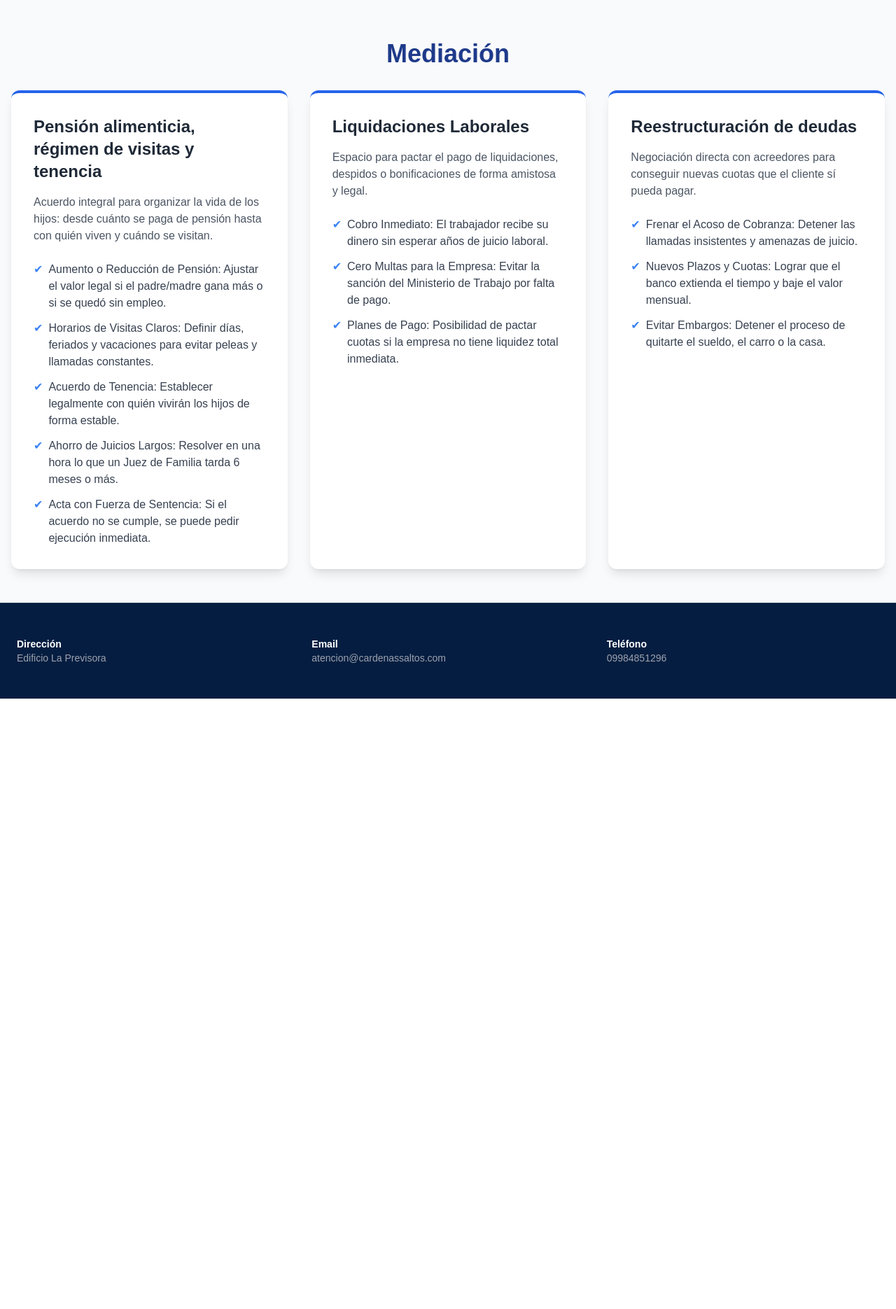
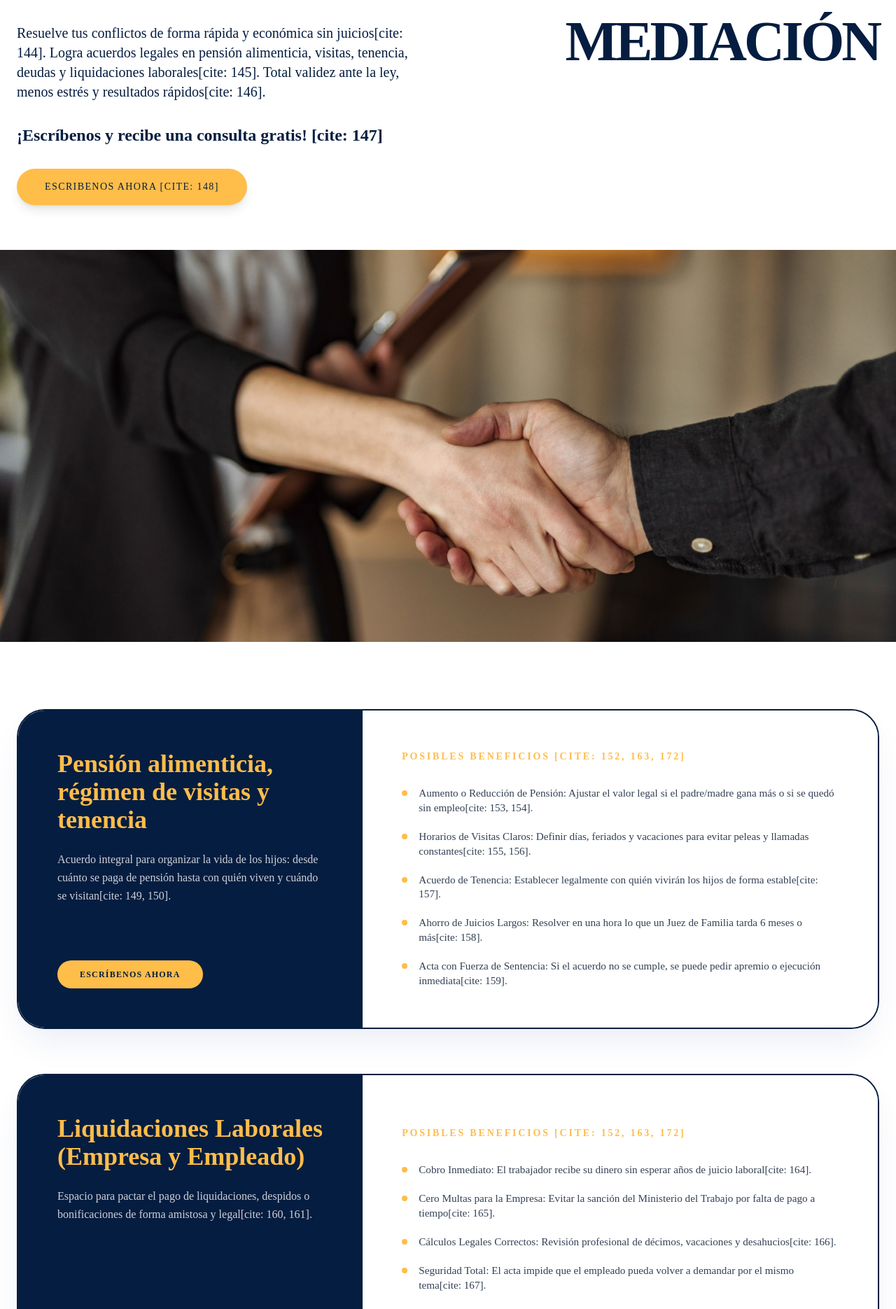
Before and after one commit to DevCardenasS/web-cardenas-saltos, a Next.js app: page /mediacion in a window 1280 px wide. Shown: the part 160-2030 px from the top of the page at 70% size. Before the commit the page ends 1158 px from the top, so only its background shows below. Built offline with nearby package versions, Linux system fonts and the light colour scheme.

Commit message:
Update mediacion.js

```diff
--- a/pages/mediacion.js
+++ b/pages/mediacion.js
@@ -1,60 +1,152 @@
 import React from 'react';
+import Head from 'next/head';
 
-const Mediacion = () => {
+export default function Mediacion() {
+  const phoneNumber = "5939984851296";
+
   const servicios = [
     {
       titulo: "Pensión alimenticia, régimen de visitas y tenencia",
-      descripcion: "Acuerdo integral para organizar la vida de los hijos: desde cuánto se paga de pensión hasta con quién viven y cuándo se visitan.",
+      descripcion: "Acuerdo integral para organizar la vida de los hijos: desde cuánto se paga de pensión hasta con quién viven y cuándo se visitan[cite: 149, 150].",
       beneficios: [
-        "Aumento o Reducción de Pensión: Ajustar el valor legal si el padre/madre gana más o si se quedó sin empleo.",
-        "Horarios de Visitas Claros: Definir días, feriados y vacaciones para evitar peleas y llamadas constantes.",
-        "Acuerdo de Tenencia: Establecer legalmente con quién vivirán los hijos de forma estable.",
-        "Ahorro de Juicios Largos: Resolver en una hora lo que un Juez de Familia tarda 6 meses o más.",
-        "Acta con Fuerza de Sentencia: Si el acuerdo no se cumple, se puede pedir ejecución inmediata."
+        "Aumento o Reducción de Pensión: Ajustar el valor legal si el padre/madre gana más o si se quedó sin empleo[cite: 153, 154].",
+        "Horarios de Visitas Claros: Definir días, feriados y vacaciones para evitar peleas y llamadas constantes[cite: 155, 156].",
+        "Acuerdo de Tenencia: Establecer legalmente con quién vivirán los hijos de forma estable[cite: 157].",
+        "Ahorro de Juicios Largos: Resolver en una hora lo que un Juez de Familia tarda 6 meses o más[cite: 158].",
+        "Acta con Fuerza de Sentencia: Si el acuerdo no se cumple, se puede pedir apremio o ejecución inmediata[cite: 159]."
       ]
     },
     {
-      titulo: "Liquidaciones Laborales",
-      descripcion: "Espacio para pactar el pago de liquidaciones, despidos o bonificaciones de forma amistosa y legal.",
+      titulo: "Liquidaciones Laborales (Empresa y Empleado)",
+      descripcion: "Espacio para pactar el pago de liquidaciones, despidos o bonificaciones de forma amistosa y legal[cite: 160, 161].",
       beneficios: [
-        "Cobro Inmediato: El trabajador recibe su dinero sin esperar años de juicio laboral.",
-        "Cero Multas para la Empresa: Evitar la sanción del Ministerio de Trabajo por falta de pago.",
-        "Planes de Pago: Posibilidad de pactar cuotas si la empresa no tiene liquidez total inmediata."
+        "Cobro Inmediato: El trabajador recibe su dinero sin esperar años de juicio laboral[cite: 164].",
+        "Cero Multas para la Empresa: Evitar la sanción del Ministerio del Trabajo por falta de pago a tiempo[cite: 165].",
+        "Cálculos Legales Correctos: Revisión profesional de décimos, vacaciones y desahucios[cite: 166].",
+        "Seguridad Total: El acta impide que el empleado pueda volver a demandar por el mismo tema[cite: 167].",
+        "Planes de Pago: Posibilidad de pactar cuotas si la empresa no tiene liquidez total inmediata[cite: 168]."
       ]
     },
     {
-      titulo: "Reestructuración de deudas",
-      descripcion: "Negociación directa con acreedores para conseguir nuevas cuotas que el cliente sí pueda pagar.",
+      titulo: "Reestructuración de deudas (Bancos y Cooperativas)",
+      descripcion: "Negociación directa con acreedores para conseguir nuevas cuotas que el cliente sí pueda pagar[cite: 169, 170].",
       beneficios: [
-        "Frenar el Acoso de Cobranza: Detener las llamadas insistentes y amenazas de juicio.",
-        "Nuevos Plazos y Cuotas: Lograr que el banco extienda el tiempo y baje el valor mensual.",
-        "Evitar Embargos: Detener el proceso de quitarte el sueldo, el carro o la casa."
+        "Frenar el Acoso de Cobranza: Detener las llamadas insistentes y las amenazas de juicio[cite: 173].",
+        "Nuevos Plazos y Cuotas: Lograr que el banco extienda el tiempo y baje el valor de la cuota mensual[cite: 174].",
+        "Bajar Intereses de Mora: Negociar la reducción de recargos por atrasos[cite: 175].",
+        "Evitar Embargos: Detener el proceso de quitarte el sueldo, el carro o la casa[cite: 176].",
+        "Certificado de Acuerdo: Un documento legal que demuestra que estás cumpliendo con tus pagos[cite: 177]."
+      ]
+    },
+    {
+      titulo: "Conflictos de Inquilinato (Arriendos)",
+      descripcion: "Solución de problemas por falta de pago de renta, daños al inmueble o entrega de locales[cite: 178, 179].",
+      beneficios: [
+        "Desalojo Pactado: Acordar una fecha fija para desocupar sin necesidad de usar la fuerza pública[cite: 182].",
+        "Plan para Pagar Arriendos: Reconocer la deuda y pactar cómo se va a cancelar lo adeudado[cite: 183].",
+        "Devolución de Garantía: Liquidación justa descontando daños reales y servicios pendientes[cite: 184].",
+        "Evitar Juicios de Inquilinato: Ahorrar miles de dólares en abogados y trámites judiciales eternos[cite: 185].",
+        "Paz entre las Partes: Terminar la relación arrendaticia sin violencia ni rencores[cite: 186]."
       ]
     }
   ];
 
   return (
-    <div className="min-h-screen bg-gray-50 pt-20">
-      <div className="max-w-7xl mx-auto px-4 py-12">
-        <h1 className="text-4xl font-bold text-blue-900 mb-8 text-center">Mediación</h1>
-        <div className="grid md:grid-cols-2 lg:grid-cols-3 gap-8">
-          {servicios.map((s, i) => (
-            <div key={i} className="bg-white p-8 rounded-xl shadow-lg border-t-4 border-blue-600">
-              <h3 className="text-2xl font-bold text-gray-800 mb-4">{s.titulo}</h3>
-              <p className="text-gray-600 mb-6">{s.descripcion}</p>
-              <ul className="space-y-3">
-                {s.beneficios.map((b, idx) => (
-                  <li key={idx} className="flex items-start text-gray-700">
-                    <span className="text-blue-500 mr-2">✔</span>{b}
+    <div className="w-full bg-white font-['Gantari']">
+      <Head>
+        <title>Cárdenas Saltos | Mediación</title>
+      </Head>
+
+      {/* HERO SECTION */}
+      <section className="pt-24 pb-16 px-6">
+        <div className="max-w-7xl mx-auto flex flex-col lg:flex-row items-start gap-12">
+          <div className="lg:w-1/2 order-1">
+            <p className="text-[#051d40] text-lg md:text-xl leading-relaxed mb-8 font-normal pt-2">
+              Resuelve tus conflictos de forma rápida y económica sin juicios[cite: 144]. Logra acuerdos legales en pensión alimenticia, visitas, tenencia, deudas y liquidaciones laborales[cite: 145]. Total validez ante la ley, menos estrés y resultados rápidos[cite: 146].
+            </p>
+            <p className="text-[#051d40] text-xl md:text-2xl font-bold mb-8">
+              ¡Escríbenos y recibe una consulta gratis! [cite: 147]
+            </p>
+            <a
+              href={`https://wa.me/${phoneNumber}`}
+              className="inline-block bg-[#ffbd4a] text-[#051d40] px-10 py-4 rounded-full font-medium text-sm uppercase tracking-widest hover:bg-[#051d40] hover:text-white transition-all shadow-lg"
+            >
+              Escribenos ahora [cite: 148]
+            </a>
+          </div>
+          <div className="lg:w-1/2 order-2">
+            <h1 className="text-[#051d40] text-5xl md:text-[5rem] uppercase tracking-tighter leading-[0.85] lg:text-right">
+              <span className="block font-black">Mediación</span>
+            </h1>
+          </div>
+        </div>
+      </section>
+
+      {/* IMAGEN FULL WIDE */}
+      <section className="w-full h-[40vh] md:h-[70vh]">
+        <img
+          src="/mediacion/mediacion-cardenas-saltos.jpg"
+          className="w-full h-full object-cover"
+          alt="Mediación Cárdenas Saltos"
+        />
+      </section>
+
+      {/* CARDS HORIZONTALES */}
+      <section className="max-w-7xl mx-auto px-6 py-24 space-y-16">
+        {servicios.map((servicio, index) => (
+          <div
+            key={index}
+            className="flex flex-col lg:flex-row bg-white border-2 border-[#051d40] rounded-[2.5rem] overflow-hidden shadow-2xl shadow-blue-900/10 min-h-[450px]"
+          >
+            <div className="lg:w-2/5 bg-[#051d40] p-10 md:p-14 flex flex-col justify-between">
+              <div>
+                <h3 className="text-[#ffbd4a] text-3xl md:text-4xl font-black leading-tight">
+                  {servicio.titulo}
+                </h3>
+                <p className="text-white/80 mt-6 text-base font-normal leading-relaxed">
+                  {servicio.descripcion}
+                </p>
+              </div>
+              <div className="mt-10">
+                <a
+                  href={`https://wa.me/${phoneNumber}`}
+                  className="inline-block bg-[#ffbd4a] text-[#051d40] px-8 py-3 rounded-full font-bold text-xs uppercase tracking-widest hover:bg-white transition-colors"
+                >
+                  Escríbenos ahora
+                </a>
+              </div>
+            </div>
+
+            <div className="lg:w-3/5 p-10 md:p-14 flex flex-col justify-center bg-white border-l border-[#051d40]">
+              <h4 className="text-[#ffbd4a] font-black uppercase text-sm tracking-[0.2em] mb-8">
+                Posibles beneficios [cite: 152, 163, 172]
+              </h4>
+              <ul className="grid grid-cols-1 gap-5">
+                {servicio.beneficios.map((beneficio, bIndex) => (
+                  <li key={bIndex} className="flex gap-4 items-start text-slate-700 text-[0.95rem] font-normal leading-snug">
+                    <div className="w-2 h-2 rounded-full bg-[#ffbd4a] mt-1.5 flex-shrink-0"></div>
+                    {beneficio}
                   </li>
                 ))}
               </ul>
             </div>
-          ))}
+          </div>
+        ))}
+      </section>
+
+      {/* BANNER FINAL */}
+      <section className="w-full bg-[#ffbd4a] py-24">
+        <div className="max-w-7xl mx-auto px-6 text-left">
+          <h2 className="text-[#051d40] text-4xl md:text-6xl mb-10" style={{ lineHeight: '1' }}>
+            <span className="block font-black uppercase tracking-tighter">Estrategia legal [cite: 187]</span>
+            <span className="block font-normal">que genera resultados [cite: 188]</span>
+          </h2>
+          <a href={`https://wa.me/${phoneNumber}`}
+             className="inline-block bg-[#051d40] text-white px-10 py-4 rounded-full font-bold text-sm uppercase tracking-widest hover:scale-105 transition-all shadow-xl">
+            Consulta gratis [cite: 189]
+          </a>
         </div>
-      </div>
+      </section>
     </div>
   );
-};
-
-export default Mediacion;
+}
```
